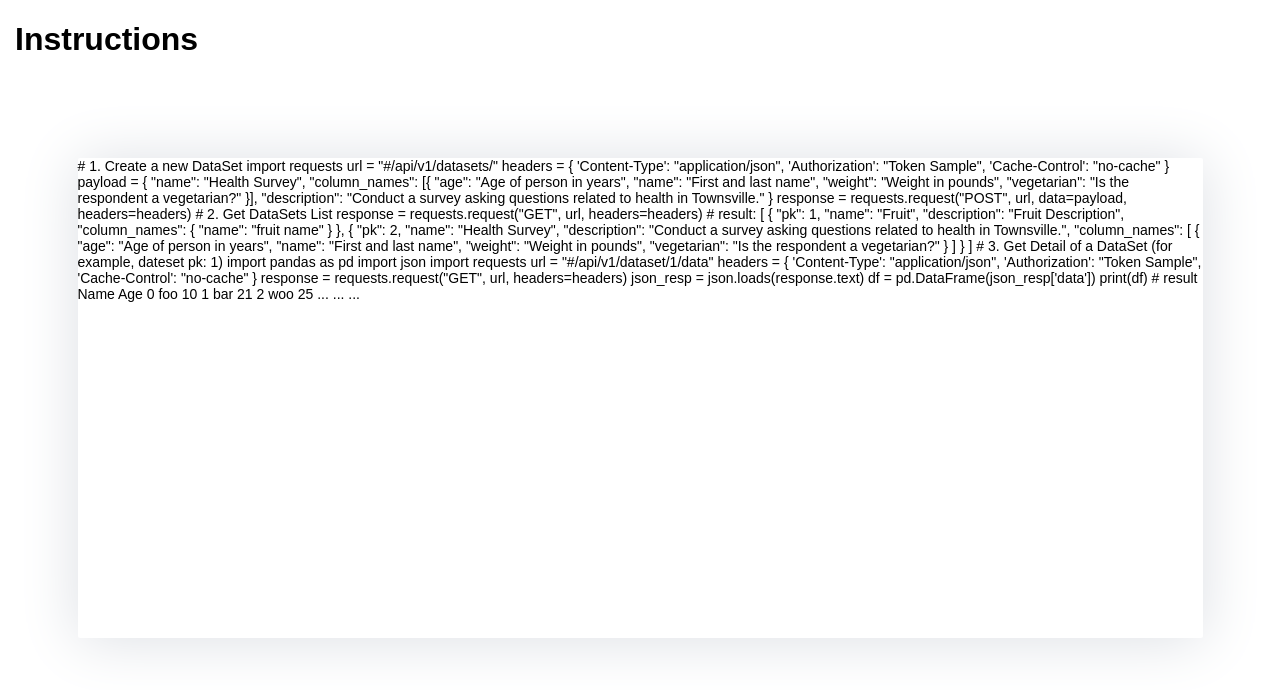
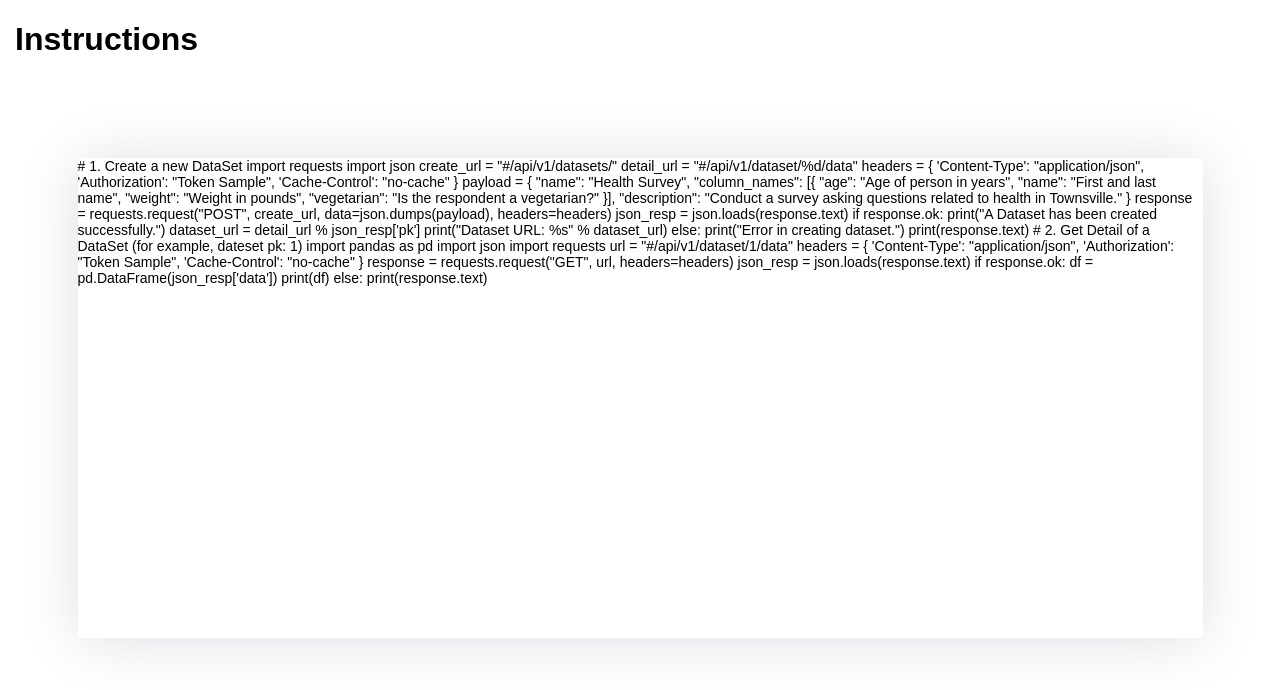
Before and after one commit to michaelabehsera/fraction-data, a Django app: template templates/home.html in a window 1280 px wide. Shown: the part 60-750 px from the top of the page. Run offline with Django 3.2, Linux system fonts and the light colour scheme; the template is opened without the code that fills it: most values are stand-ins (such as "Sample title", 1, 10 or a date in 2020); data that the repository does not hold is empty; parts of the project's set-up code (start-up, migrations or seed data) failed here and were passed over; some web fonts are replaced.

Commit message:
parse response and error message

```diff
--- a/templates/home.html
+++ b/templates/home.html
@@ -30,8 +30,10 @@
       <div id="editor" style="height: 480px;font-size: 14px"># 1. Create a new DataSet
 
 import requests
+import json
 
-url = "{{ host_url }}/api/v1/datasets/"
+create_url = "{{ host_url }}/api/v1/datasets/"
+detail_url = "{{ host_url }}/api/v1/dataset/%d/data"
 
 headers = {
     'Content-Type': "application/json",
@@ -50,40 +52,21 @@ payload = {
             "description": "Conduct a survey asking questions related to health in Townsville."
           }
 
-response = requests.request("POST", url, data=payload, headers=headers)
+response = requests.request("POST", create_url, data=json.dumps(payload), headers=headers)
+
+json_resp = json.loads(response.text)
+
+if response.ok:
+    print("A Dataset has been created successfully.")
+    dataset_url = detail_url % json_resp['pk']
+    print("Dataset URL: %s" % dataset_url)
+
+else:
+    print("Error in creating dataset.")
+    print(response.text)
 
 
-# 2. Get DataSets List
-
-response = requests.request("GET", url, headers=headers)
-
-  # result:
-  [
-      {
-          "pk": 1,
-          "name": "Fruit",
-          "description": "Fruit Description",
-          "column_names": {
-              "name": "fruit name"
-          }
-      },
-      {
-          "pk": 2,
-          "name": "Health Survey",
-          "description": "Conduct a survey asking questions related to health in Townsville.",
-          "column_names": [
-              {
-                  "age": "Age of person in years",
-                  "name": "First and last name",
-                  "weight": "Weight in pounds",
-                  "vegetarian": "Is the respondent a vegetarian?"
-              }
-          ]
-      }
-  ]
-
-
-  # 3. Get Detail of a DataSet (for example, dateset pk: 1)
+# 2. Get Detail of a DataSet (for example, dateset pk: 1)
 
 import pandas as pd
 import json
@@ -100,15 +83,11 @@ response = requests.request("GET", url, headers=headers)
 response = requests.request("GET", url, headers=headers)
 json_resp = json.loads(response.text)
 
+if response.ok:
   df = pd.DataFrame(json_resp['data'])
   print(df)
-
-    # result
-            Name   Age
-    0        foo    10
-    1        bar    21
-    2        woo    25
-    ... ... ...
+else:
+  print(response.text)
 
       </div>
     </div>
```
Lines whose indentation alone changed are shown as unchanged.
